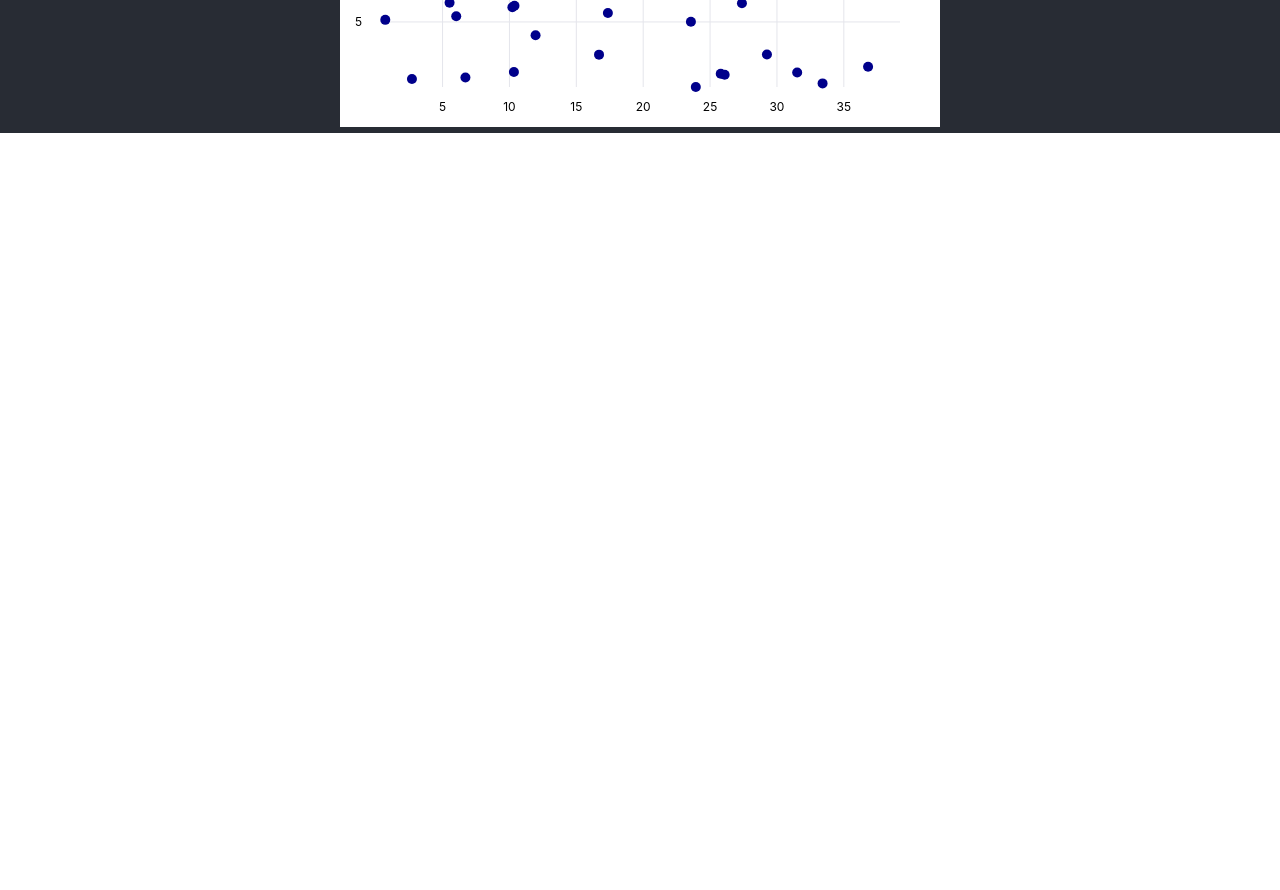
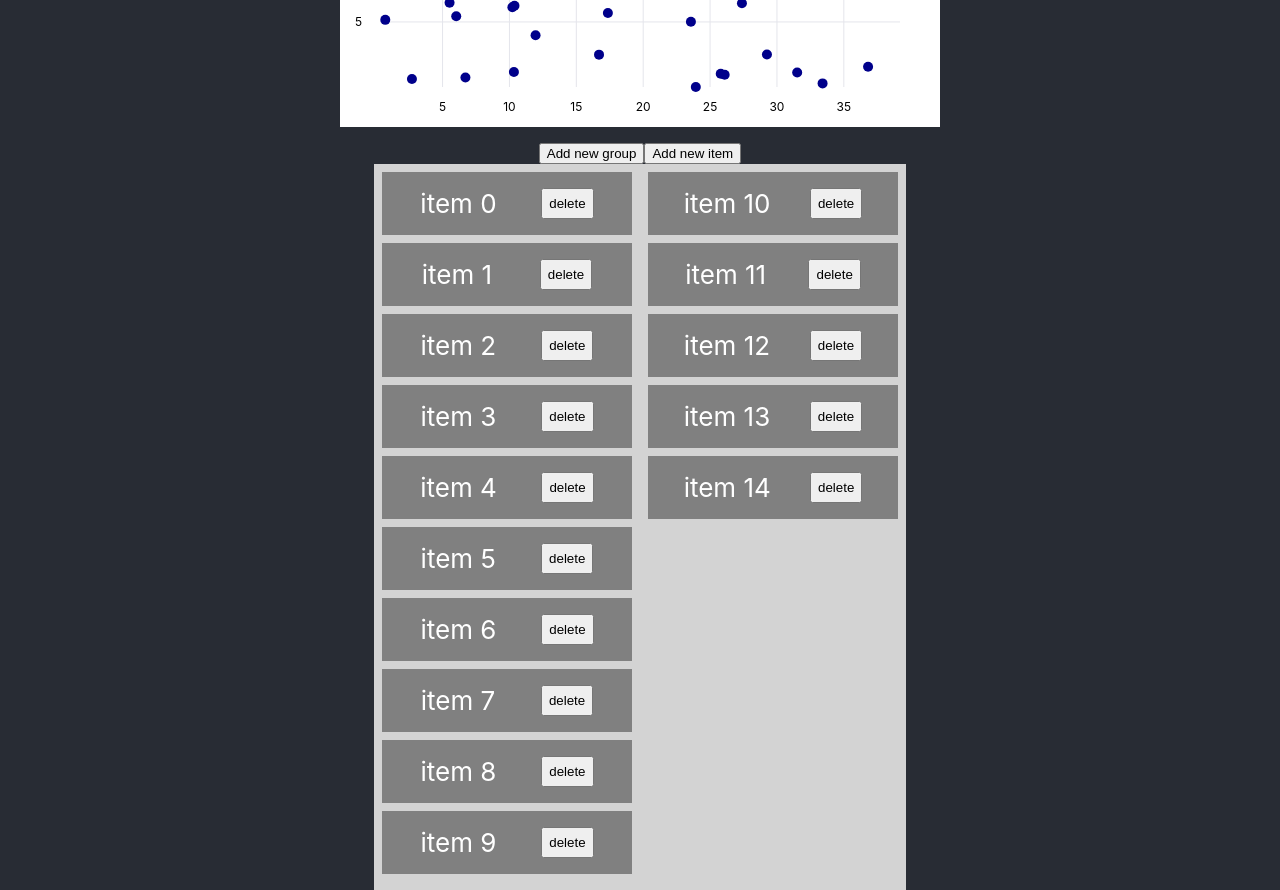
Before and after one commit to rrmhearts/d3playground, a React (Create React App) app: page / in a window 1280 px wide. Shown: the part 1320-2210 px from the top of the page. Before the commit the page ends 1453 px from the top, so only its background shows below. Built offline with nearby package versions, Linux system fonts and the light colour scheme.

Commit message:
LATEST. Remove local..

```diff
--- a/package.json
+++ b/package.json
@@ -8,6 +8,7 @@
     "@testing-library/user-event": "^12.1.10",
     "d3": "^6.2.0",
     "react": "^17.0.1",
+    "react-beautiful-dnd": "^13.0.0",
     "react-dom": "^17.0.1",
     "react-scripts": "4.0.0",
     "web-vitals": "^0.2.4"
--- a/src/App.js
+++ b/src/App.js
@@ -3,6 +3,7 @@ import Rectangle from './Rectangle'
 import RectHooks from './RectHooks'
 import Scatter from './Scatter/Scatter';
 import Draggable from './Dragging/Draggable';
+import QuoteApp from './QuoteApp';
 
 function App() {
   return (
@@ -11,6 +12,7 @@ function App() {
         <Rectangle />
         <RectHooks />
         <Scatter />
+        <QuoteApp />
       </header>
       <Draggable
         initialPos={{x: 100, y: 200}}
--- /dev/null
+++ b/src/QuoteApp.js
@@ -0,0 +1,163 @@
+import React, { useState } from "react";
+import ReactDOM from "react-dom";
+import { DragDropContext, Droppable, Draggable } from "react-beautiful-dnd";
+
+// fake data generator
+const getItems = (count, offset = 0) =>
+  Array.from({ length: count }, (v, k) => k).map(k => ({
+    id: `item-${k + offset}-${new Date().getTime()}`,
+    content: `item ${k + offset}`
+  }));
+
+const reorder = (list, startIndex, endIndex) => {
+  const result = Array.from(list);
+  const [removed] = result.splice(startIndex, 1);
+  result.splice(endIndex, 0, removed);
+
+  return result;
+};
+
+/**
+ * Moves an item from one list to another list.
+ */
+const move = (source, destination, droppableSource, droppableDestination) => {
+  const sourceClone = Array.from(source);
+  const destClone = Array.from(destination);
+  const [removed] = sourceClone.splice(droppableSource.index, 1);
+
+  destClone.splice(droppableDestination.index, 0, removed);
+
+  const result = {};
+  result[droppableSource.droppableId] = sourceClone;
+  result[droppableDestination.droppableId] = destClone;
+
+  return result;
+};
+const grid = 8;
+
+const getItemStyle = (isDragging, draggableStyle) => ({
+  // some basic styles to make the items look a bit nicer
+  userSelect: "none",
+  padding: grid * 2,
+  margin: `0 0 ${grid}px 0`,
+
+  // change background colour if dragging
+  background: isDragging ? "lightgreen" : "grey",
+
+  // styles we need to apply on draggables
+  ...draggableStyle
+});
+const getListStyle = isDraggingOver => ({
+  background: isDraggingOver ? "lightblue" : "lightgrey",
+  padding: grid,
+  width: 250
+});
+
+function QuoteApp() {
+  const [state, setState] = useState([getItems(10), getItems(5, 10)]);
+
+  function onDragEnd(result) {
+    const { source, destination } = result;
+
+    // dropped outside the list
+    if (!destination) {
+      return;
+    }
+    const sInd = +source.droppableId;
+    const dInd = +destination.droppableId;
+
+    if (sInd === dInd) {
+      const items = reorder(state[sInd], source.index, destination.index);
+      const newState = [...state];
+      newState[sInd] = items;
+      setState(newState);
+    } else {
+      const result = move(state[sInd], state[dInd], source, destination);
+      const newState = [...state];
+      newState[sInd] = result[sInd];
+      newState[dInd] = result[dInd];
+
+      setState(newState.filter(group => group.length));
+    }
+  }
+
+  return (
+    <div>
+      <button
+        type="button"
+        onClick={() => {
+          setState([...state, []]);
+        }}
+      >
+        Add new group
+      </button>
+      <button
+        type="button"
+        onClick={() => {
+          setState([...state, getItems(1)]);
+        }}
+      >
+        Add new item
+      </button>
+      <div style={{ display: "flex" }}>
+        <DragDropContext onDragEnd={onDragEnd}>
+          {state.map((el, ind) => (
+            <Droppable key={ind} droppableId={`${ind}`}>
+              {(provided, snapshot) => (
+                <div
+                  ref={provided.innerRef}
+                  style={getListStyle(snapshot.isDraggingOver)}
+                  {...provided.droppableProps}
+                >
+                  {el.map((item, index) => (
+                    <Draggable
+                      key={item.id}
+                      draggableId={item.id}
+                      index={index}
+                    >
+                      {(provided, snapshot) => (
+                        <div
+                          ref={provided.innerRef}
+                          {...provided.draggableProps}
+                          {...provided.dragHandleProps}
+                          style={getItemStyle(
+                            snapshot.isDragging,
+                            provided.draggableProps.style
+                          )}
+                        >
+                          <div
+                            style={{
+                              display: "flex",
+                              justifyContent: "space-around"
+                            }}
+                          >
+                            {item.content}
+                            <button
+                              type="button"
+                              onClick={() => {
+                                const newState = [...state];
+                                newState[ind].splice(index, 1);
+                                setState(
+                                  newState.filter(group => group.length)
+                                );
+                              }}
+                            >
+                              delete
+                            </button>
+                          </div>
+                        </div>
+                      )}
+                    </Draggable>
+                  ))}
+                  {provided.placeholder}
+                </div>
+              )}
+            </Droppable>
+          ))}
+        </DragDropContext>
+      </div>
+    </div>
+  );
+}
+
+export default QuoteApp;
```
Also changed, not shown: 1 other file (tests, documents, lock files or other folders).
